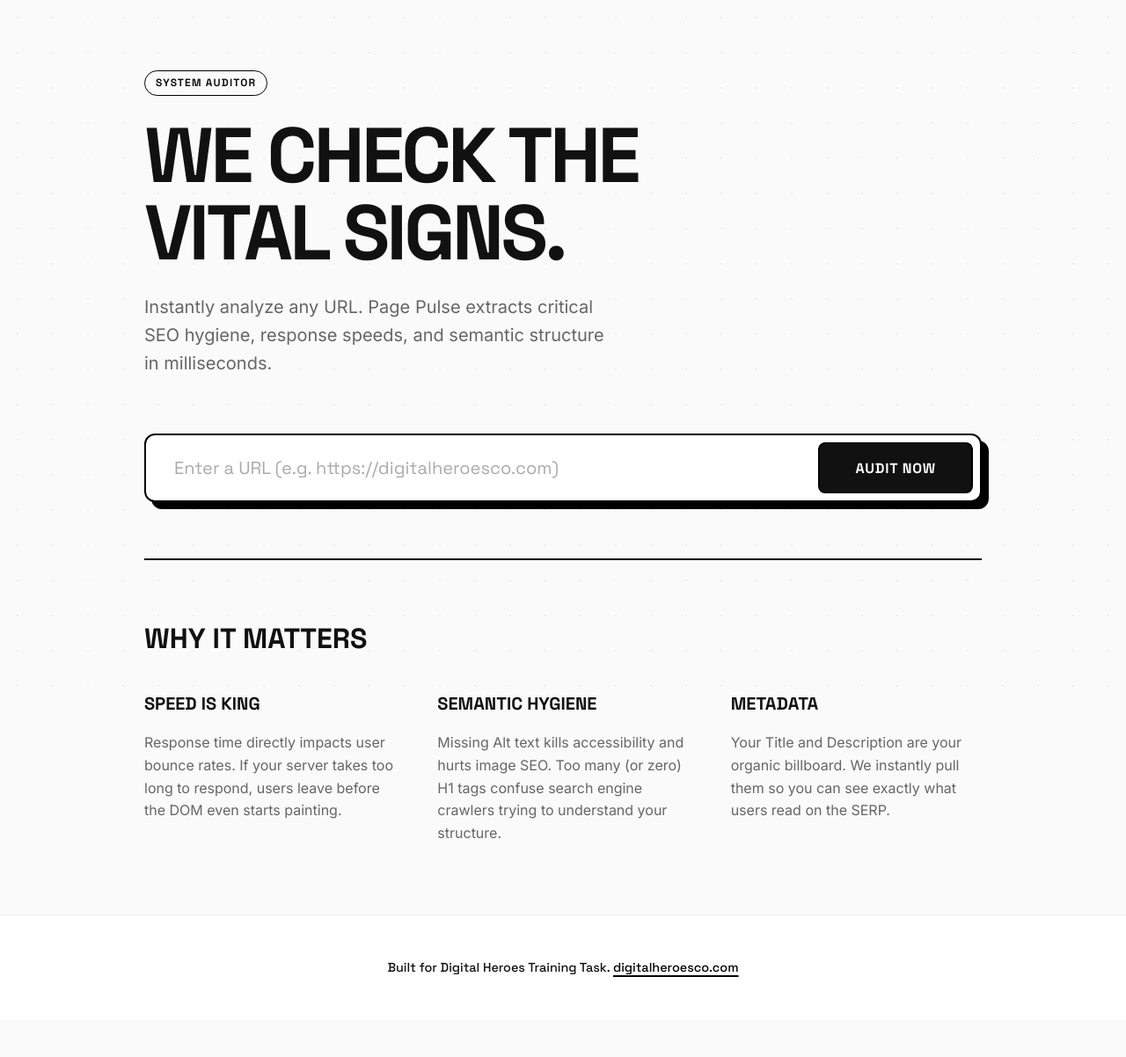
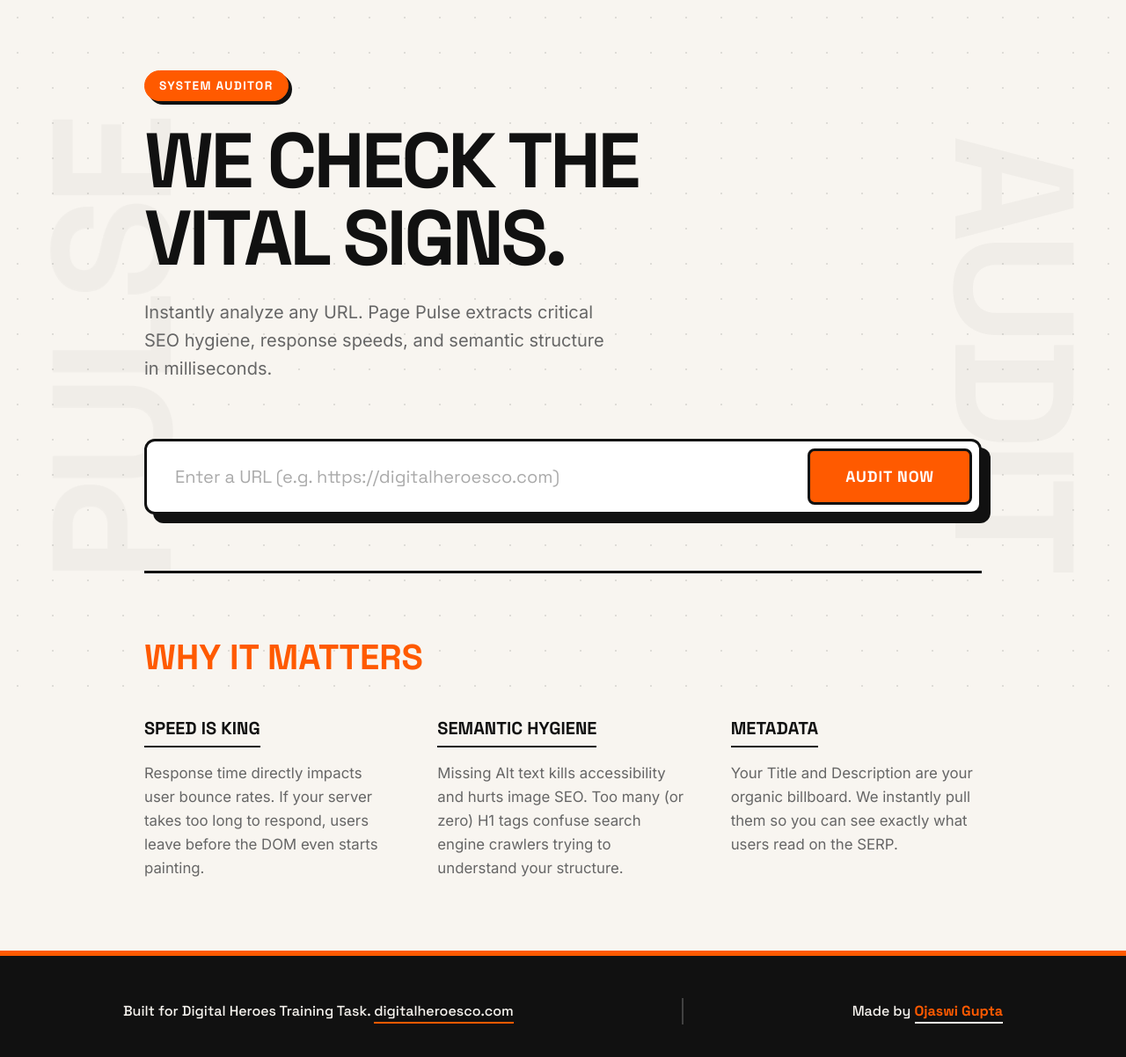
Before and after one commit to Ojaswi-Gupta/pagepulse_dh, a website: page public/index.html in a window 1280 px wide. Shown: the whole page at 88% size. Before the commit the page ends 1160 px from the top, so only its background shows below. Drawn offline with Linux system fonts and the light colour scheme.

Commit message:
Add beige/orange theme, background typography, and custom footer

```diff
--- a/public/index.html
+++ b/public/index.html
@@ -10,6 +10,10 @@
   <link href="https://fonts.googleapis.com/css2?family=Space+Grotesk:wght@400;500;700&family=Inter:wght@400;500&display=swap" rel="stylesheet">
 </head>
 <body>
+
+  <!-- Stylish Background Typography -->
+  <div class="bg-text bg-text-left">PULSE</div>
+  <div class="bg-text bg-text-right">AUDIT</div>
 
   <main class="container">
     <header class="hero">
@@ -100,8 +104,12 @@
     </section>
   </main>
 
-  <footer>
-    <p>Built for Digital Heroes Training Task. <a href="https://digitalheroesco.com" target="_blank" rel="noopener noreferrer">digitalheroesco.com</a></p>
+  <footer class="stylish-footer">
+    <div class="footer-content">
+      <p>Built for Digital Heroes Training Task. <a href="https://digitalheroesco.com" target="_blank" rel="noopener noreferrer">digitalheroesco.com</a></p>
+      <div class="footer-divider"></div>
+      <p>Made by <a href="https://github.com/Ojaswi-Gupta" target="_blank" rel="noopener noreferrer" class="github-link">Ojaswi Gupta</a></p>
+    </div>
   </footer>
 
   <script src="app.js"></script>
--- a/public/style.css
+++ b/public/style.css
@@ -1,10 +1,11 @@
 :root {
-  --bg-color: #FAFAFA;
+  --bg-color: #F8F5F0; /* Soft beige */
   --text-main: #111111;
   --text-muted: #666666;
-  --border-color: #000000;
+  --border-color: #111111;
+  --accent: #FF5A00; /* Bold stylish orange */
   --error: #FF0000;
-  --success: #000000;
+  --success: #111111;
   --font-display: 'Space Grotesk', system-ui, sans-serif;
   --font-body: 'Inter', system-ui, sans-serif;
 }
@@ -24,6 +25,35 @@ body {
   flex-direction: column;
   -webkit-font-smoothing: antialiased;
   line-height: 1.6;
+  overflow-x: hidden;
+  position: relative;
+}
+
+/* Background Typography */
+.bg-text {
+  position: fixed;
+  top: 50%;
+  font-family: var(--font-display);
+  font-size: 15vw;
+  font-weight: 700;
+  color: rgba(0,0,0,0.03);
+  z-index: -1;
+  pointer-events: none;
+  text-transform: uppercase;
+  letter-spacing: -0.05em;
+  white-space: nowrap;
+}
+
+.bg-text-left {
+  left: -2vw;
+  writing-mode: vertical-rl;
+  transform: translateY(-50%) rotate(180deg);
+}
+
+.bg-text-right {
+  right: -2vw;
+  writing-mode: vertical-rl;
+  transform: translateY(-50%);
 }
 
 /* Geometric Background */
@@ -34,10 +64,9 @@ body::before {
   left: 0;
   width: 100%;
   height: 100%;
-  background-image: radial-gradient(#000 1px, transparent 1px);
+  background-image: radial-gradient(rgba(0,0,0,0.1) 1px, transparent 1px);
   background-size: 40px 40px;
-  opacity: 0.05;
-  z-index: -1;
+  z-index: -2;
   pointer-events: none;
 }
 
@@ -47,6 +76,7 @@ body::before {
   padding: 5rem 1.5rem;
   flex: 1;
   width: 100%;
+  z-index: 1;
 }
 
 /* Typography */
@@ -57,15 +87,18 @@ body::before {
 
 .hero-badge {
   display: inline-block;
-  border: 1px solid var(--border-color);
-  padding: 0.25rem 0.75rem;
+  background: var(--accent);
+  color: #FFF;
+  border: 1px solid var(--accent);
+  padding: 0.35rem 1rem;
   border-radius: 99px;
   font-family: var(--font-display);
-  font-size: 0.75rem;
+  font-size: 0.85rem;
   font-weight: 700;
   text-transform: uppercase;
   letter-spacing: 0.1em;
   margin-bottom: 1.5rem;
+  box-shadow: 4px 4px 0px var(--border-color);
 }
 
 .hero-title {
@@ -92,16 +125,16 @@ body::before {
 
 .interactive-form {
   background: #FFF;
-  border: 2px solid var(--border-color);
+  border: 3px solid var(--border-color);
   padding: 0.5rem;
   border-radius: 12px;
-  box-shadow: 8px 8px 0px var(--border-color);
+  box-shadow: 10px 10px 0px var(--border-color);
   transition: transform 0.2s ease, box-shadow 0.2s ease;
 }
 
 .interactive-form:focus-within {
-  transform: translate(2px, 2px);
-  box-shadow: 4px 4px 0px var(--border-color);
+  transform: translate(4px, 4px);
+  box-shadow: 6px 6px 0px var(--border-color);
 }
 
 .input-wrapper {
@@ -119,7 +152,7 @@ input[type="url"] {
   flex: 1;
   background: transparent;
   border: none;
-  padding: 1rem 1.5rem;
+  padding: 1.2rem 1.5rem;
   font-family: var(--font-display);
   font-size: 1.25rem;
   color: var(--text-main);
@@ -131,14 +164,14 @@ input[type="url"]::placeholder {
 }
 
 .interactive-btn {
-  background: var(--text-main);
-  color: var(--bg-color);
-  border: 2px solid var(--border-color);
+  background: var(--accent);
+  color: #FFF;
+  border: 3px solid var(--border-color);
   border-radius: 8px;
   padding: 1rem 2.5rem;
   font-family: var(--font-display);
   font-weight: 700;
-  font-size: 1rem;
+  font-size: 1.1rem;
   text-transform: uppercase;
   letter-spacing: 0.05em;
   cursor: pointer;
@@ -150,25 +183,22 @@ input[type="url"]::placeholder {
 }
 
 .interactive-btn:hover {
-  background: var(--bg-color);
-  color: var(--text-main);
+  background: var(--text-main);
+  color: #FFF;
+  transform: translate(2px, 2px);
 }
 
 .interactive-btn:active {
-  transform: scale(0.95);
+  transform: translate(4px, 4px);
 }
 
 .loader {
   width: 20px;
   height: 20px;
-  border: 2px solid rgba(0,0,0,0.2);
+  border: 3px solid rgba(255,255,255,0.3);
   border-radius: 50%;
-  border-top-color: var(--text-main);
+  border-top-color: #FFF;
   animation: spin 0.8s linear infinite;
-}
-
-.interactive-btn:hover .loader {
-  border-top-color: var(--border-color);
 }
 
 .hidden {
@@ -177,9 +207,13 @@ input[type="url"]::placeholder {
 
 .error-msg {
   color: var(--error);
-  margin-top: 1rem;
+  margin-top: 1.5rem;
   font-family: var(--font-display);
-  font-weight: 500;
+  font-weight: 600;
+  background: #FFF;
+  padding: 1rem;
+  border: 2px solid var(--error);
+  box-shadow: 4px 4px 0px var(--error);
 }
 
 /* Results Grid */
@@ -193,15 +227,17 @@ input[type="url"]::placeholder {
 
 .result-card {
   background: #FFF;
-  border: 2px solid var(--border-color);
+  border: 3px solid var(--border-color);
   padding: 2rem;
-  border-radius: 0; /* Brutalist sharp edges */
+  border-radius: 0;
   transition: transform 0.2s ease, box-shadow 0.2s ease;
+  box-shadow: 6px 6px 0px rgba(0,0,0,0.1);
 }
 
 .result-card:hover {
   transform: translate(-4px, -4px);
-  box-shadow: 8px 8px 0px rgba(0,0,0,0.1);
+  box-shadow: 10px 10px 0px rgba(0,0,0,0.15);
+  border-color: var(--accent);
 }
 
 .span-2 {
@@ -219,7 +255,7 @@ input[type="url"]::placeholder {
   align-items: center;
   gap: 0.75rem;
   margin-bottom: 1.5rem;
-  border-bottom: 1px solid #EEE;
+  border-bottom: 2px solid #EEE;
   padding-bottom: 0.5rem;
 }
 
@@ -227,12 +263,12 @@ input[type="url"]::placeholder {
   font-family: var(--font-display);
   font-weight: 700;
   font-size: 0.85rem;
-  color: var(--text-muted);
+  color: var(--accent);
 }
 
 .card-header h3 {
   font-family: var(--font-display);
-  font-size: 1rem;
+  font-size: 1.1rem;
   text-transform: uppercase;
   letter-spacing: 0.05em;
 }
@@ -262,16 +298,17 @@ input[type="url"]::placeholder {
 
 /* Details Section */
 .details-section {
-  border-top: 2px solid var(--border-color);
+  border-top: 3px solid var(--border-color);
   padding-top: 4rem;
 }
 
 .section-title {
   font-family: var(--font-display);
-  font-size: 2rem;
+  font-size: 2.5rem;
   font-weight: 700;
   text-transform: uppercase;
   margin-bottom: 2rem;
+  color: var(--accent);
 }
 
 .details-grid {
@@ -284,35 +321,84 @@ input[type="url"]::placeholder {
   font-family: var(--font-display);
   font-size: 1.25rem;
   margin-bottom: 1rem;
+  border-bottom: 2px solid var(--border-color);
+  display: inline-block;
+  padding-bottom: 4px;
 }
 
 .detail-block p {
   color: var(--text-muted);
+  font-size: 1.05rem;
+}
+
+/* Stylish Footer */
+.stylish-footer {
+  background: var(--text-main);
+  color: var(--bg-color);
+  padding: 3rem 1.5rem;
+  border-top: 6px solid var(--accent);
+  font-family: var(--font-display);
+  font-weight: 500;
+  margin-top: auto;
+}
+
+.footer-content {
+  max-width: 1000px;
+  margin: 0 auto;
+  display: flex;
+  flex-direction: column;
+  align-items: center;
+  text-align: center;
+  gap: 1.5rem;
+}
+
+@media (min-width: 768px) {
+  .footer-content {
+    flex-direction: row;
+    justify-content: space-between;
+    text-align: left;
+  }
+}
+
+.footer-divider {
+  width: 100%;
+  height: 1px;
+  background: rgba(255,255,255,0.2);
+}
+
+@media (min-width: 768px) {
+  .footer-divider {
+    width: 2px;
+    height: 30px;
+  }
+}
+
+.stylish-footer p {
   font-size: 1rem;
 }
 
-/* Footer */
-footer {
-  text-align: center;
-  padding: 3rem;
-  border-top: 1px solid #EEE;
-  font-family: var(--font-display);
-  font-size: 0.9rem;
-  font-weight: 500;
-  background: #FFF;
+.stylish-footer a {
+  color: var(--bg-color);
+  text-decoration: none;
+  border-bottom: 2px solid var(--accent);
+  padding-bottom: 2px;
+  transition: all 0.2s ease;
 }
 
-footer a {
-  color: var(--border-color);
-  text-decoration: underline;
-  text-decoration-thickness: 2px;
-  text-underline-offset: 4px;
+.stylish-footer a:hover {
+  background: var(--accent);
+  color: var(--text-main);
 }
 
-footer a:hover {
-  background: var(--border-color);
-  color: #FFF;
-  text-decoration: none;
+.github-link {
+  font-weight: 700;
+  color: var(--accent) !important;
+  border-bottom-color: var(--bg-color) !important;
+}
+
+.github-link:hover {
+  background: var(--bg-color) !important;
+  color: var(--text-main) !important;
 }
 
 /* Animations */
```
